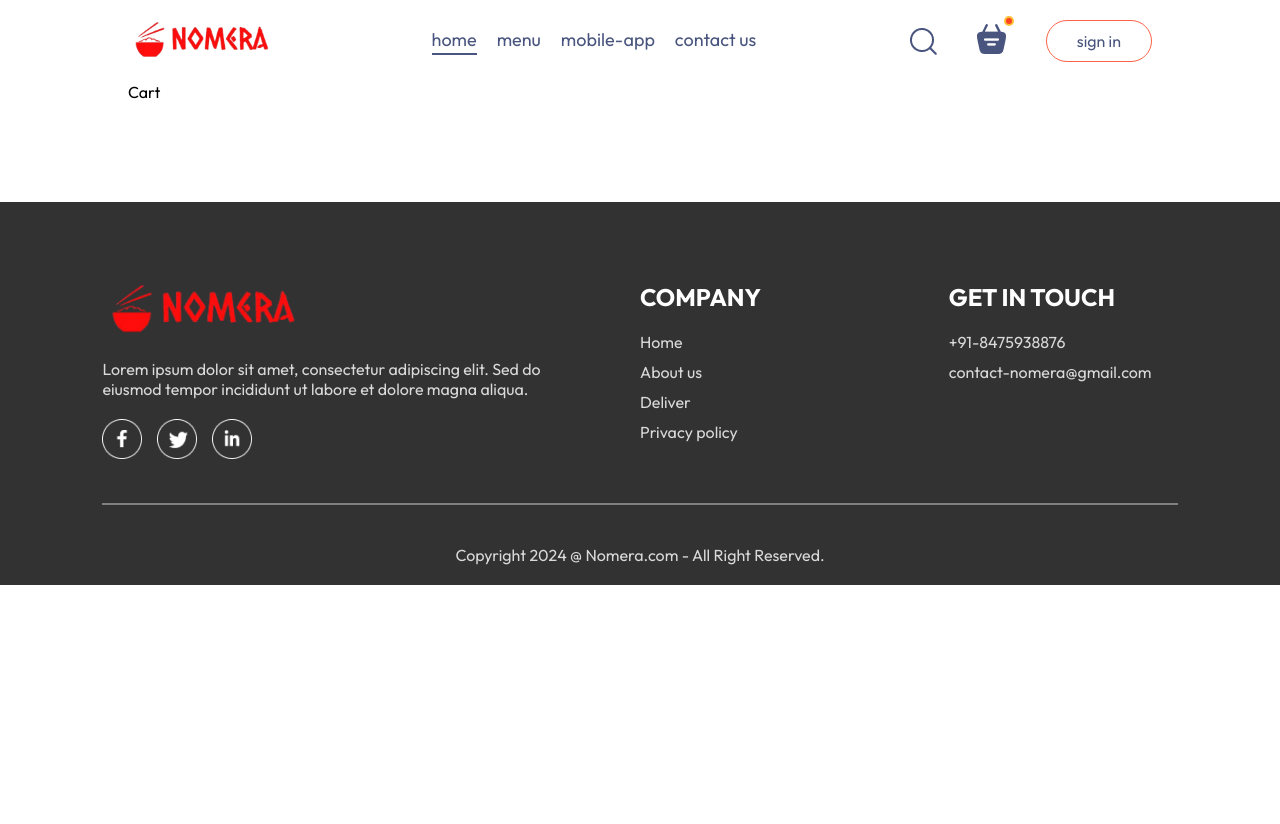
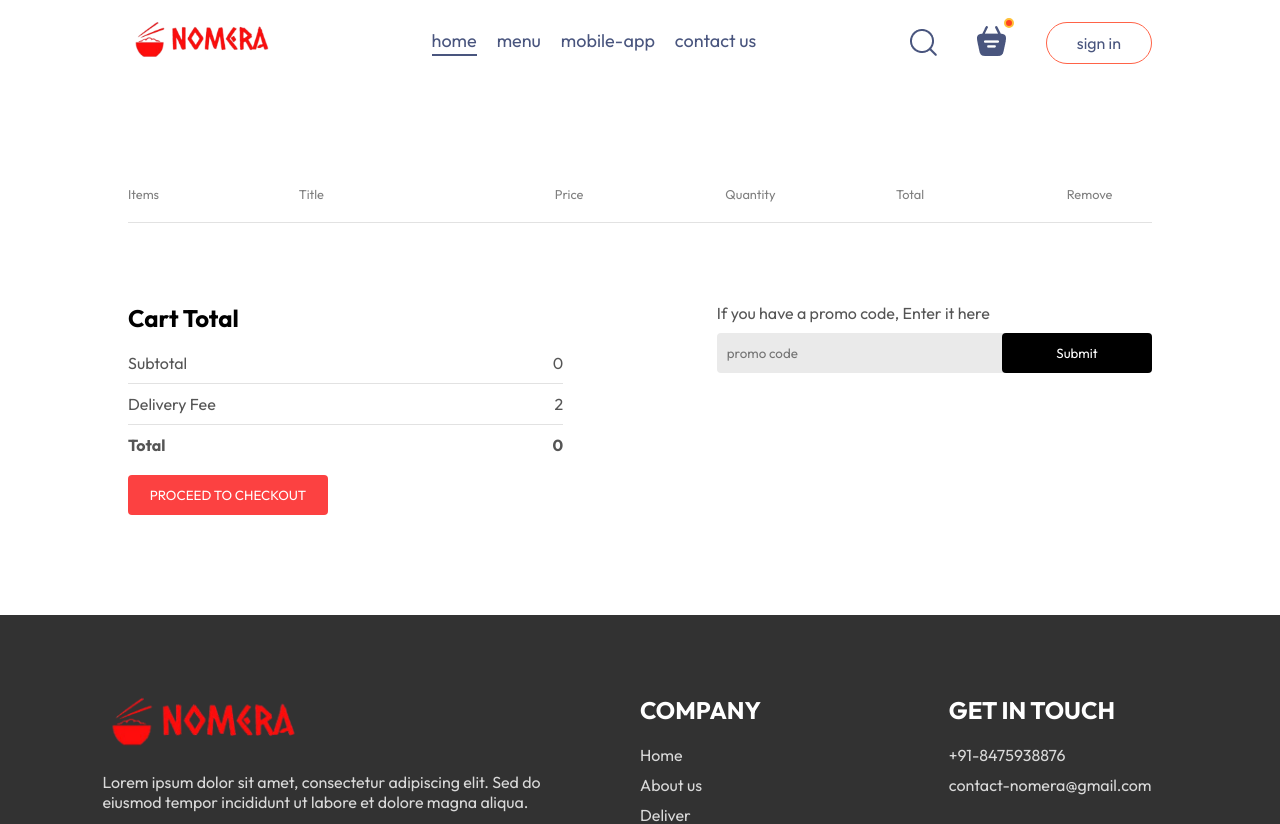
Before and after one commit to abhiraminair2004/NOMERA-Food-Delivery, a React (Vite) app in the folder frontend/: page /cart in a window 1280 px wide. Shown: the top 824 px of the page. Before the commit the page ends 800 px from the top, so only its background shows below. Built offline with nearby package versions, Linux system fonts and the light colour scheme; a web font is replaced by a local one.

Commit message:
cart section made

```diff
--- a/frontend/src/components/Navbar/Navbar.jsx
+++ b/frontend/src/components/Navbar/Navbar.jsx
@@ -7,7 +7,7 @@
     const [menu,setMenu]= useState("home");
   return (
     <div className='navbar'>
-        <img src={assets.logo} alt="" className='logo'/>
+        <Link to='/'><img src={assets.logo} alt="" className='logo'/></Link>
         <ul className="navbar-menu">
             <Link to='/' onClick={()=>setMenu("home")}className={menu==="home"?"active":""}>home</Link>
             <a href='#explore-menu' onClick={()=>setMenu("menu")}className={menu==="menu"?"active":""}>menu</a>
@@ -17,7 +17,7 @@
         <div className="navbar-right">
             <img src={assets.search_icon} alt="" />
             <div className="navbar-search-icon">
-                <img src={assets.basket_icon} alt="" />
+                <Link to='/cart'><img src={assets.basket_icon} alt="" /></Link>
                 <div className="dot"></div>
             </div>
             <button onClick={()=>setShowLogin(true)}>sign in</button>
--- a/frontend/src/pages/Cart/Cart.css
+++ b/frontend/src/pages/Cart/Cart.css
@@ -0,0 +1,91 @@
+.cart{
+    margin-top: 100px;
+}
+.cart-items-title{
+    display: grid;
+    grid-template-columns: 1fr 1.5fr 1fr 1fr 1fr 0.5fr;
+    align-items: center;
+    color: grey;
+    font-size: max(1vw,12px);
+}
+.cart-items-item{
+    margin: 10px 0px;
+    color: black;
+}
+.cart-items-item img{
+    width: 50px;
+}
+.cart hr{
+    height: 1px;
+    background-color: #e2e2e2;
+    border: none;
+}
+.cart-items-item .cross{
+    cursor: pointer;
+    color: red;
+}
+.cart-bottom{
+    margin-top: 80px;
+    display: flex;
+    justify-content: space-between;
+    gap: max(12vw,20px);
+}
+.cart-total{
+    flex: 1;
+    display: flex;
+    flex-direction: column;
+    gap: 20px;
+}
+.cart-total-details{
+    display: flex;
+    justify-content: space-between;
+    color: #555;
+}
+.cart-total hr{
+    margin: 10px 0;
+}
+.cart-total button{
+    border: none;
+    color: white;
+    background-color: rgb(252, 65, 65);
+    width: max(15vw,200px);
+    padding: 12px 0px;
+    border-radius: 4px;
+    cursor: pointer;
+}
+.cart-promocode{
+    flex: 1;
+}
+.cart-promocode p{
+    color: #555;
+}
+.cart-promocode-input{
+    margin-top: 10px;
+    display: flex;
+    justify-content: space-between;
+    align-items: center;
+    background-color: #eaeaea;
+    border-radius: 4px;
+}
+.cart-promocode-input input{
+    background: transparent;
+    border: none;
+    outline: none;
+    padding-left: 10px;
+}
+.cart-promocode-input button{
+    width: max(10vw,150px);
+    padding: 12px 5px;
+    background-color: black;
+    border:none;
+    color: white;
+    border-radius: 4px;
+}
+@media (max-width:750px) {
+    .cart-bottom{
+        flex-direction: column-reverse;
+    }
+    .cart-promocode{
+        justify-content: start;
+    }
+}
--- a/frontend/src/pages/Cart/Cart.jsx
+++ b/frontend/src/pages/Cart/Cart.jsx
@@ -1,9 +1,70 @@
-import React from 'react'
-import './Cart.css'
+import React, { useContext } from "react";
+import "./Cart.css";
+import { StoreContext } from "../../context/StoreContext";
 const Cart = () => {
+  const { cartItems, food_list, removeFromCart } = useContext(StoreContext);
   return (
-    <div>Cart</div>
-  )
-}
+    <div className="cart">
+      <div className="cart-items">
+        <div className="cart-items-title">
+          <p>Items</p>
+          <p>Title</p>
+          <p>Price</p>
+          <p>Quantity</p>
+          <p>Total</p>
+          <p>Remove</p>
+        </div>
+        <br />
+        <hr />
+        {food_list.map((item, index) => {
+          if (cartItems[item._id] > 0) {
+            return (
+              <div>
+                <div className="cart-items-title cart-items-item">
+                  <img src={item.image} alt="" />
+                  <p>{item.name}</p>
+                  <p>${item.price}</p>
+                  <p>{cartItems[item._id]}</p>
+                  <p>${item.price * cartItems[item._id]}</p>
+                  <p onClick={()=>removeFromCart(item._id)} className="cross">x</p>
+                </div>
+                <hr />
+              </div>
+            );
+          }
+        })}
+      </div>
+      <div className="cart-bottom">
+        <div className="cart-total">
+          <h2>Cart Total</h2>
+          <div>
+            <div className="cart-total-details">
+              <p>Subtotal</p>
+              <p>{0}</p>
+            </div>
+            <hr />
+            <div className="cart-total-details">
+              <p>Delivery Fee</p>
+              <p>{2}</p>
+            </div>
+            <hr />
+            <div className="cart-total-details">
+              <b>Total</b>
+              <b>{0}</b>
+            </div>
+          </div>
+          <button>PROCEED TO CHECKOUT</button>
+        </div>
+        <div className="cart-promocode">
+          <p>If you have a promo code, Enter it here</p>
+          <div className="cart-promocode-input">
+            <input type="text" placeholder="promo code" />
+            <button>Submit</button>
+          </div>
+        </div>
+      </div>
+    </div>
+  );
+};
 
-export default Cart
+export default Cart;
```
